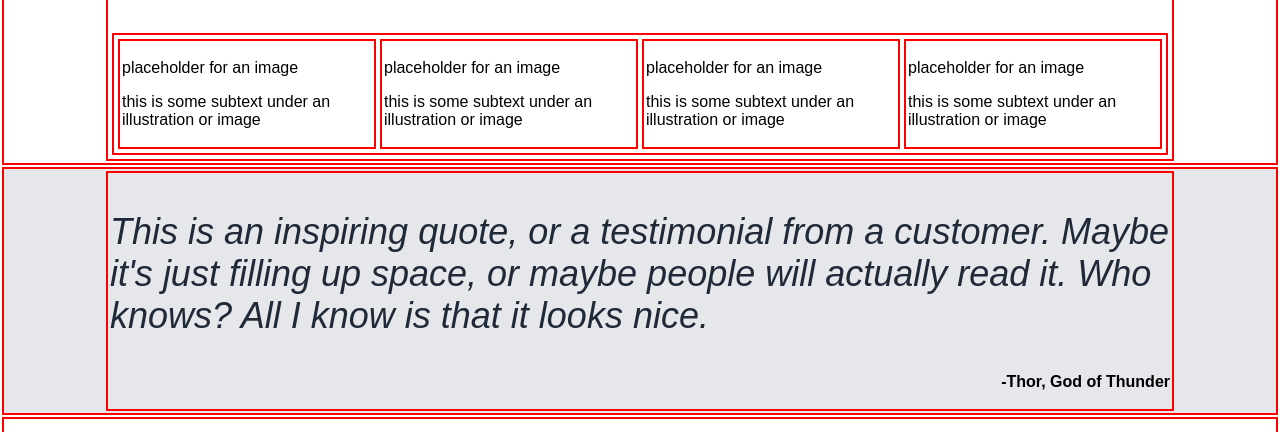
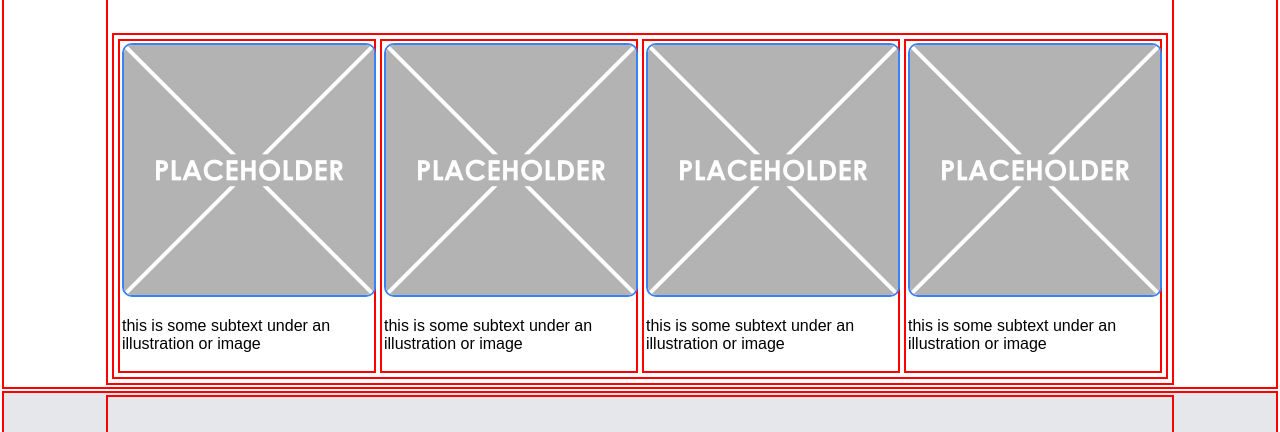
Before and after one commit to MattShrode/odin-landing-page, a plain HTML site: page index.html in a window 1280 px wide. Shown: the part 705-1137 px from the top of the page. Drawn offline with Linux system fonts and the light colour scheme.

Commit message:
Information Images
Add placeholder images to the information block.

```diff
--- a/index.html
+++ b/index.html
@@ -37,19 +37,19 @@
                 <h3 class="information-header-text">Some random information.</h3>
                 <div class="image-container">
                     <div>
-                        <p>placeholder for an image</p>
+                        <img class="info-image" src="./img/placeholder.jpg" alt="Placeholder image">
                         <p class="image-subtext">this is some subtext under an illustration or image</p>
                     </div>
                     <div>
-                        <p>placeholder for an image</p>
+                        <img class="info-image" src="./img/placeholder.jpg" alt="Placeholder image">
                         <p class="image-subtext">this is some subtext under an illustration or image</p>
                     </div>
                     <div>
-                        <p>placeholder for an image</p>
+                        <img class="info-image" src="./img/placeholder.jpg" alt="Placeholder image">
                         <p class="image-subtext">this is some subtext under an illustration or image</p>
                     </div>
                     <div>
-                        <p>placeholder for an image</p>
+                        <img class="info-image" src="./img/placeholder.jpg" alt="Placeholder image">
                         <p class="image-subtext">this is some subtext under an illustration or image</p>
                     </div>
                 </div>
--- a/style.css
+++ b/style.css
@@ -105,6 +105,15 @@ a:link, a:visited, a:hover, a:active {
     display: flex;
 }
 
+.info-image {
+    width: 100%;
+    height: auto;
+    object-fit: contain;
+
+    border: 2px solid #3882F6;
+    border-radius: 10px;
+}
+
 /* Quote Block */
 
 .quote {
```
